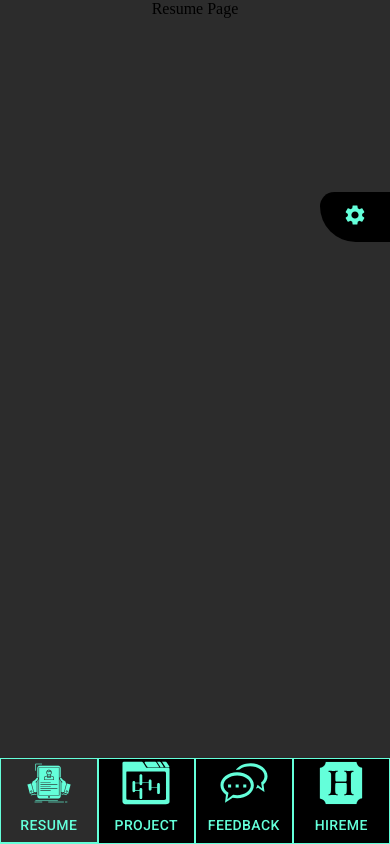
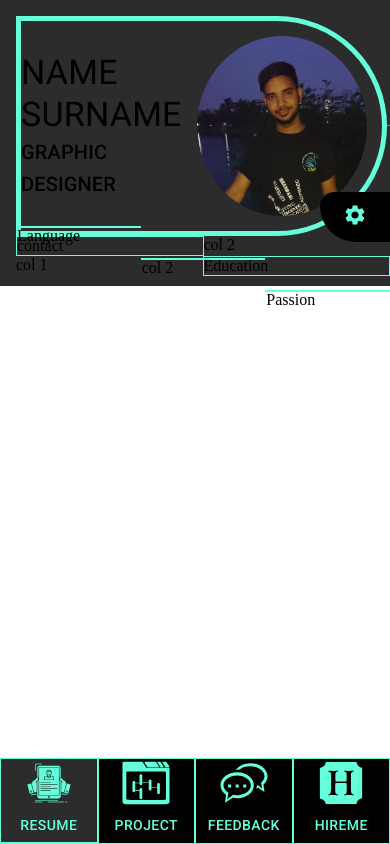
Before and after one commit to fir0j/MyPresenceInInternet, a React (Create React App) app: page / in a window 390 px wide. Built offline with nearby package versions, Linux system fonts and the light colour scheme.

Commit message:
made intro responsive

```diff
--- a/src/components/Home.component.js
+++ b/src/components/Home.component.js
@@ -28,7 +28,7 @@ export default function HomeNav() {
           backgroundColor: theme.palette.primary.main,
         }}
       >
-        <Grid item>
+        <Grid item style={{ width: "100%", height: "100%" }}>
           <Route exact path="/" render={(props) => <Resume />} />
           <Route exact path="/project" render={(props) => <Project />} />
           <Route exact path="/feedback" render={(props) => <Feedback />} />
--- a/src/customTheme.js
+++ b/src/customTheme.js
@@ -3,7 +3,7 @@ import createBreakpoints from "@material-ui/core/styles/createBreakpoints";
 import grey from "@material-ui/core/colors/grey";
 import green from "@material-ui/core/colors/green";
 import teal from "@material-ui/core/colors/teal";
-import orange from "@material-ui/core/colors/orange";
+import cyan from "@material-ui/core/colors/cyan";
 
 const dark = "#2C2C2C";
 const black = "#000";
@@ -12,6 +12,68 @@ const breakpoints = createBreakpoints({});
 
 // It is the global theme(Style) which can be accessed all over the application.
 // It is also the place to visit if MU-Default-Theme-Style needs to be overwritten/modified with our custom variant.
+const darkTheme = createMuiTheme({
+  // Palette provides  color system
+  // Typograpy provides text presentation system like <p>, h1...h6 and so on
+  palette: {
+    type: "dark",
+    common: {
+      black: black,
+      white: white,
+
+      // contrastText: "",
+    },
+    primary: {
+      // light: dark,
+      main: dark,
+      // dark: dark,
+      contrastText: "black",
+    },
+    secondary: {
+      // light: green,
+      main: teal["A200"],
+      // dark: green,
+      // contrastText: "white",
+    },
+    tabColor: black,
+    accent: {
+      main: teal["A200"],
+    },
+  },
+  typography: {},
+  iconDimension: {
+    width: "96px",
+    height: "96px",
+    [breakpoints.down("lg")]: {
+      width: "64px",
+      height: "64px",
+    },
+    [breakpoints.down("md")]: {
+      width: "48px",
+      height: "48px",
+    },
+  },
+
+  props: {
+    // Name of the component ⚛️
+    MuiButtonBase: {
+      // The default props to change
+      disableRipple: true, // No more ripple, on the whole application 💣!
+    },
+  },
+
+  // overrides: {
+  //   // Style sheet name ⚛️
+  //   MuiTab: {
+  //     root: {
+  //       "&$disabled": {
+  //         backgroundColor: "blue",
+  //       },
+  //     },
+  //   },
+  // },
+});
+
 const lightTheme = createMuiTheme({
   // Palette provides  color system
   // Typograpy provides text presentation system like <p>, h1...h6 and so on
@@ -75,66 +137,4 @@ const lightTheme = createMuiTheme({
   // },
 });
 
-const darkTheme = createMuiTheme({
-  // Palette provides  color system
-  // Typograpy provides text presentation system like <p>, h1...h6 and so on
-  palette: {
-    type: "dark",
-    common: {
-      black: black,
-      white: white,
-
-      // contrastText: "",
-    },
-    primary: {
-      // light: dark,
-      main: dark,
-      // dark: dark,
-      contrastText: "black",
-    },
-    secondary: {
-      // light: green,
-      main: teal["A200"],
-      // dark: green,
-      // contrastText: "white",
-    },
-    tabColor: black,
-    accent: {
-      main: teal["A200"],
-    },
-  },
-  typography: {},
-  iconDimension: {
-    width: "96px",
-    height: "96px",
-    [breakpoints.down("lg")]: {
-      width: "64px",
-      height: "64px",
-    },
-    [breakpoints.down("md")]: {
-      width: "48px",
-      height: "48px",
-    },
-  },
-
-  props: {
-    // Name of the component ⚛️
-    MuiButtonBase: {
-      // The default props to change
-      disableRipple: true, // No more ripple, on the whole application 💣!
-    },
-  },
-
-  // overrides: {
-  //   // Style sheet name ⚛️
-  //   MuiTab: {
-  //     root: {
-  //       "&$disabled": {
-  //         backgroundColor: "blue",
-  //       },
-  //     },
-  //   },
-  // },
-});
-
 export { lightTheme, darkTheme };
--- a/src/pages/resume.jsx
+++ b/src/pages/resume.jsx
@@ -1,12 +1,296 @@
 import React, { Fragment } from "react";
 import Grid from "@material-ui/core/Grid";
-// import { Typography } from "@material-ui/core";
+import { makeStyles, useTheme } from "@material-ui/core/styles";
+import WallpaperIcon from "@material-ui/icons/Wallpaper";
+import { Typography } from "@material-ui/core";
+import useMediaQuery from "@material-ui/core/useMediaQuery";
+import Avatar from "@material-ui/core/Avatar";
+import dp from "../assets/founder3.png";
 
+const useStyles = makeStyles((theme) => ({
+  container: {
+    // flexGrow: 1,
+    // flexBasis: "25%",
+    // border: "1px solid lightcyan",
+    position: "relative",
+    flexGrow: 1,
+    flexWrap: "nowrap",
+  },
+  name: {
+    border: `5px solid ${theme.palette.accent.main}`,
+    borderTopRightRadius: "15em",
+    borderBottomRightRadius: "15em",
+    flexWrap: "nowrap",
+    maxHeight: "350px",
+  },
+  dp: {
+    width: "70%",
+    minWidth: "170px",
+    height: "auto",
+    overflow: "hidden",
+    margin: "15px",
+  },
+
+  contact: {
+    border: `1px solid ${theme.palette.accent.main}`,
+  },
+  education: {
+    border: `1px solid ${theme.palette.accent.main}`,
+  },
+  language: {
+    border: `1px solid ${theme.palette.accent.main}`,
+  },
+  skills: {
+    border: `1px solid ${theme.palette.accent.main}`,
+  },
+  passion: {
+    border: `1px solid ${theme.palette.accent.main}`,
+  },
+}));
 export default function Resume() {
+  const classes = useStyles();
+  const theme = useTheme();
+  const matchesSM = useMediaQuery(theme.breakpoints.down("sm"));
+  const matchesMD = useMediaQuery(theme.breakpoints.down("md"));
+  const matchesLG = useMediaQuery(theme.breakpoints.down("lg"));
+  const matchesXL = useMediaQuery(theme.breakpoints.down("xl"));
   return (
     <Fragment>
-      <Grid item container style={{ height: "100vh" }}>
-        Resume Page
+      <Grid
+        item
+        container
+        direction="column"
+        justify="space-around"
+        style={{
+          height: "100%",
+          paddingTop: "1em",
+          paddingBottom: "10px",
+          paddingLeft: "1em",
+        }}
+      >
+        <Grid
+          item
+          container
+          justify="space-between"
+          alignItems="center"
+          className={classes.container}
+          style={{ width: "auto", height: "auto" }}
+        >
+          <Grid
+            item
+            container
+            xl={8}
+            lg={8}
+            md={8}
+            sm={8}
+            className={classes.name}
+          >
+            <Grid
+              item
+              container
+              direction="column"
+              justify="center"
+              alignItems="flex-between"
+            >
+              <Grid
+                item
+                style={{
+                  alignSelf: "center",
+                }}
+              >
+                <Typography variant="h4">NAME SURNAME</Typography>
+                <Typography variant="h6">GRAPHIC DESIGNER</Typography>
+              </Grid>
+            </Grid>
+            <Grid
+              item
+              container
+              justify="flex-end"
+              alignItems="center"
+              xl={6}
+              lg={6}
+              md={6}
+              sm={6}
+              // style={{ border: "1px solid white" }}
+            >
+              <Avatar
+                alt="Firoj Siddiki Picture"
+                src={dp}
+                className={classes.dp}
+              />
+            </Grid>
+          </Grid>
+          {/* hello section */}
+          <Grid
+            item
+            container
+            xl={4}
+            lg={4}
+            md={4}
+            sm={4}
+            direction="column"
+            justify="center"
+            style={{
+              height: "100%",
+              maxHeight: "350px",
+              flexWrap: "nowrap",
+              // border: `1px solid ${theme.palette.accent.main}`,
+            }}
+          >
+            <Grid
+              item
+              container
+              direction="column"
+              justify="flex-end"
+              style={{
+                flexBasis: matchesLG ? (matchesMD ? "65%" : "75%") : "90%",
+                flexWrap: "nowrap",
+                // border: `1px solid red`,
+              }}
+            >
+              <Grid
+                item
+                xl={4}
+                lg={4}
+                md={4}
+                sm={4}
+                container
+                style={{
+                  // border: `1px solid ${theme.palette.accent.main}`,
+                  flexGrow: 1,
+                }}
+              />
+              <Grid
+                item
+                xl={8}
+                lg={8}
+                md={8}
+                sm={8}
+                container
+                direction="column"
+                justify="flex-end"
+                style={{
+                  flexGrow: 1,
+                  flexWrap: "nowrap",
+                  // border: `1px solid ${theme.palette.accent.main}`,
+                }}
+              >
+                <Grid
+                  item
+                  container
+                  style={{
+                    position: "relative",
+                    border: "1px solid grey",
+                    flexGrow: 1,
+                    // width: matchesXL ? "300px" : "200px",
+                    borderBottom: "none",
+                    borderLeft: "none",
+                    minWidth: "120px",
+                  }}
+                >
+                  <WallpaperIcon
+                    style={{
+                      width: matchesLG ? (matchesMD ? "60px" : "75px") : "85px",
+                      height: "auto",
+                      color: "grey",
+                      backgroundColor: `${theme.palette.primary.main}`,
+                      position: "absolute",
+                      top: "-40px",
+                      right: "-40px",
+                    }}
+                  />
+                </Grid>
+
+                <Grid
+                  item
+                  style={{
+                    position: "relative",
+                    border: "1px solid grey",
+                    borderRight: "none",
+                    flexGrow: 1,
+                    minWidth: "80px",
+                    marginLeft: matchesSM ? "30px" : "50px",
+                  }}
+                >
+                  <Grid
+                    item
+                    style={{
+                      position: "absolute",
+                      bottom: "calc(-3em / 2)",
+                      right: "-35px",
+                      color: "lightblue",
+                      backgroundColor: `${theme.palette.primary.main}`,
+                      // border: "1px solid red",
+                    }}
+                  >
+                    <Typography
+                      align="center"
+                      style={{
+                        marginLeft: "1%",
+                        maxHeight: "70px",
+                        fontSize: "2em",
+                        margin: 0,
+                        paddingLeft: "0.1em",
+                      }}
+                    >
+                      Hello!
+                    </Typography>
+                  </Grid>
+                </Grid>
+              </Grid>
+              {/* end of name container */}
+            </Grid>
+          </Grid>
+        </Grid>
+        {/* contact section */}
+        <Grid item container className={classes.container}>
+          <Grid item container className={classes.contact}>
+            contact
+          </Grid>
+          <Grid item container>
+            col 2
+          </Grid>
+        </Grid>
+        <Grid item container className={classes.container}>
+          <Grid item container>
+            col 1
+          </Grid>
+          <Grid item container className={classes.education}>
+            Education
+          </Grid>
+        </Grid>
+        <Grid item container className={classes.container}>
+          <Grid
+            container
+            style={{
+              position: "absolute",
+              width: "100%",
+              height: "100%",
+              flexWrap: "nowrap",
+              marginTop: "-50px",
+            }}
+          >
+            <Grid item container className={classes.language}>
+              Language
+            </Grid>
+            <Grid
+              item
+              container
+              className={classes.skills}
+              style={{ marginTop: "2em" }}
+            >
+              col 2
+            </Grid>
+            <Grid
+              item
+              container
+              className={classes.passion}
+              style={{ marginTop: "4em" }}
+            >
+              Passion
+            </Grid>
+          </Grid>
+        </Grid>
       </Grid>
     </Fragment>
   );
```
Also changed, not shown: src/assets/founder3.png (added).
